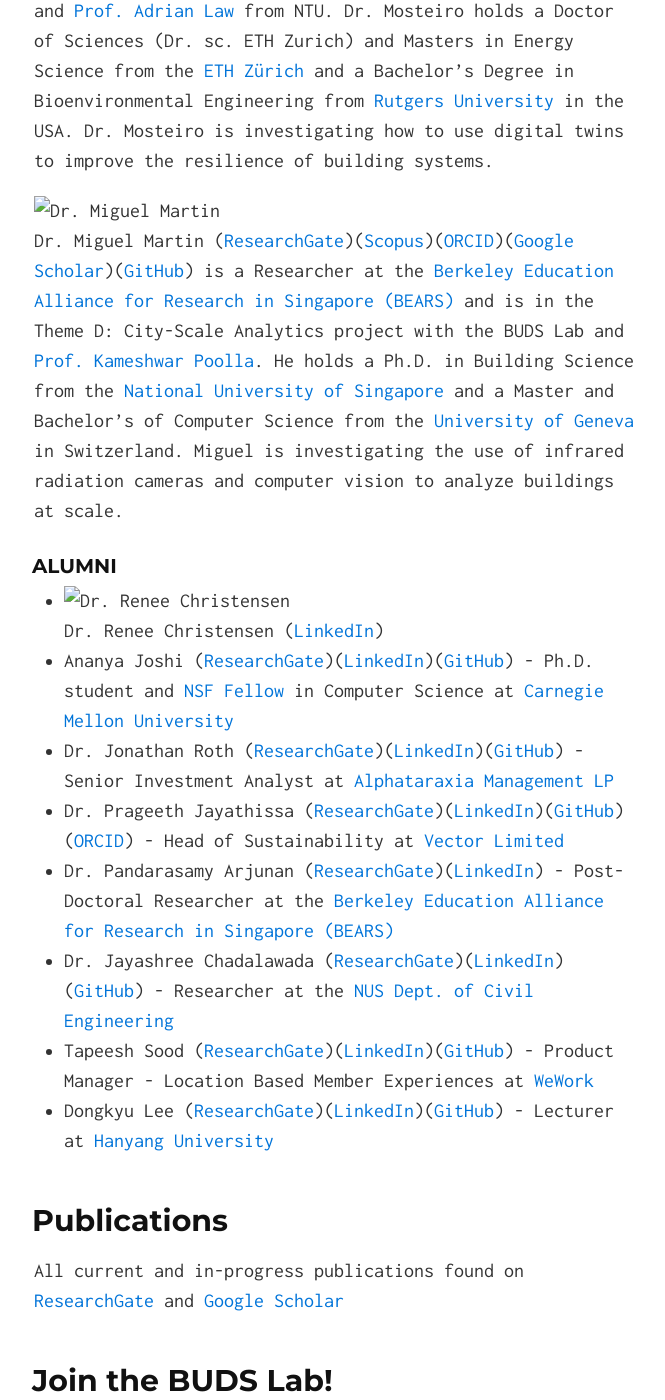
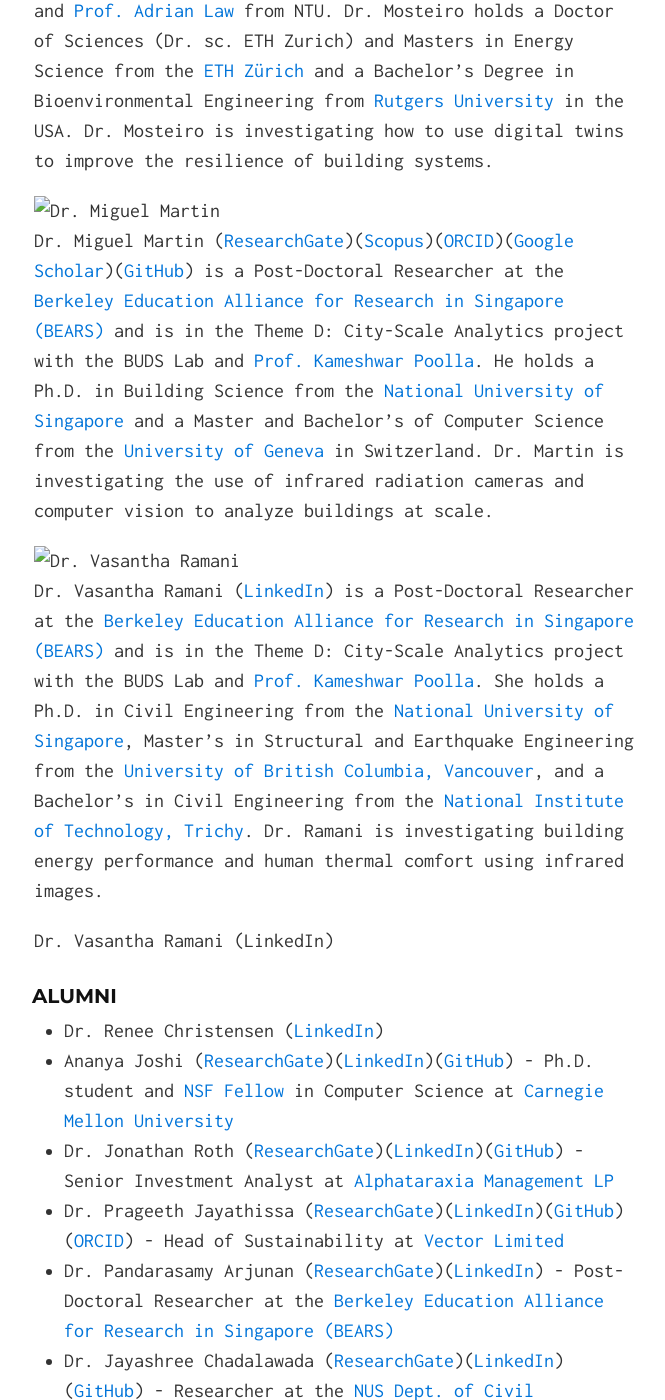
Before and after one commit to buds-lab/buds-lab.github.io, a Jekyll site: the page built from index.md, in a window 1280 px wide and 1400 px high, scrolled down 7114 px. Shown: the whole window, without its empty margins (306-971 px from the left). Built offline with Jekyll 4.4.1, drawn with Linux system fonts in a browser that asks for light colours.

Commit message:
Added Vasantha

```diff
--- a/index.md
+++ b/index.md
@@ -100,9 +100,12 @@ Dr. Federico Tartarini ([ResearchGate](https://www.researchgate.net/profile/Fede
 Dr. Martin Mosteiro Romero ([ResearchGate](https://www.researchgate.net/profile/Martin-Mosteiro-Romero){:target="_blank"})([LinkedIn](https://www.linkedin.com/in/mart%C3%ADn-mosteiro-romero-30830727/){:target="_blank"})([GitHub](https://github.com/martin-mosteiro){:target="_blank"})([Google Scholar](https://scholar.google.ch/citations?user=paRcx8wAAAAJ&hl=en){:target="_blank"}) is a Post-Doctoral Researcher in NUS as part of the [Future Resilient Systems (FRS) Lab](https://frs.ethz.ch){:target="_blank"} within the Module 1.4 - Digital Twin-Enabled System Resilience. The NUS part of this project is led by [Prof. Rudi Stouffs](https://www.sde.nus.edu.sg/arch/staffs/rudi-stouffs-dr/){:target="_blank"} and it is a collaboration with [Prof. Gabriela Hug](https://psl.ee.ethz.ch/people/prof--gabriela-hug.html){:target="_blank"} at the ETH Zurich and [Prof. Adrian Law](http://www.cee.ntu.edu.sg/aboutus/FacultyDir/Pages/cwklaw.aspx){:target="_blank"} from NTU. Dr. Mosteiro holds a Doctor of Sciences (Dr. sc. ETH Zurich) and Masters in Energy Science from the [ETH Z&uuml;rich](http://bit.ly/2nsD908){:target="_blank"} and a Bachelor's Degree in Bioenvironmental Engineering from [Rutgers University](https://www.rutgers.edu){:target="_blank"} in the USA. Dr. Mosteiro is investigating how to use digital twins to improve the resilience of building systems.
 
 ![Dr. Miguel Martin](buds-lab.github.io/miguelmartin.png)
-Dr. Miguel Martin ([ResearchGate](https://www.researchgate.net/profile/Miguel-Martin-15){:target="_blank"})([Scopus](https://www.scopus.com/authid/detail.uri?authorId=56037196400){:target="_blank"})([ORCID](https://orcid.org/0000-0003-2673-6844){:target="_blank"})([Google Scholar](https://scholar.google.com/citations?user=KngdHq4AAAAJ&hl=en){:target="_blank"})([GitHub](https://github.com/migmartin){:target="_blank"}) is a Researcher at the [Berkeley Education Alliance for Research in Singapore (BEARS)](http://sinberbest.berkeley.edu/){:target="_blank"} and is in the Theme D: City-Scale Analytics project with the BUDS Lab and [Prof. Kameshwar Poolla](https://www2.eecs.berkeley.edu/Faculty/Homepages/poolla.html){:target="_blank"}. He holds a Ph.D. in Building Science from the [National University of Singapore](https://www.nus.edu.sg){:target="_blank"} and a Master and Bachelor's of Computer Science from the [University of Geneva](https://www.unige.ch/en/university/presentation/){:target="_blank"} in Switzerland. Miguel is investigating the use of infrared radiation cameras and computer vision to analyze buildings at scale.
+Dr. Miguel Martin ([ResearchGate](https://www.researchgate.net/profile/Miguel-Martin-15){:target="_blank"})([Scopus](https://www.scopus.com/authid/detail.uri?authorId=56037196400){:target="_blank"})([ORCID](https://orcid.org/0000-0003-2673-6844){:target="_blank"})([Google Scholar](https://scholar.google.com/citations?user=KngdHq4AAAAJ&hl=en){:target="_blank"})([GitHub](https://github.com/migmartin){:target="_blank"}) is a Post-Doctoral Researcher at the [Berkeley Education Alliance for Research in Singapore (BEARS)](http://sinberbest.berkeley.edu/){:target="_blank"} and is in the Theme D: City-Scale Analytics project with the BUDS Lab and [Prof. Kameshwar Poolla](https://www2.eecs.berkeley.edu/Faculty/Homepages/poolla.html){:target="_blank"}. He holds a Ph.D. in Building Science from the [National University of Singapore](https://www.nus.edu.sg){:target="_blank"} and a Master and Bachelor's of Computer Science from the [University of Geneva](https://www.unige.ch/en/university/presentation/){:target="_blank"} in Switzerland. Dr. Martin is investigating the use of infrared radiation cameras and computer vision to analyze buildings at scale.
 
+![Dr. Vasantha Ramani](buds-lab.github.io/vasnatha.png)
+Dr. Vasantha Ramani ([LinkedIn](https://www.linkedin.com/in/vasantha-ramani-0a488022/){:target="_blank"}) is a Post-Doctoral Researcher at the [Berkeley Education Alliance for Research in Singapore (BEARS)](http://sinberbest.berkeley.edu/){:target="_blank"} and is in the Theme D: City-Scale Analytics project with the BUDS Lab and [Prof. Kameshwar Poolla](https://www2.eecs.berkeley.edu/Faculty/Homepages/poolla.html){:target="_blank"}. She holds a Ph.D. in Civil Engineering from the [National University of Singapore](https://www.nus.edu.sg){:target="_blank"}, Master’s in Structural and Earthquake Engineering from the [University of British Columbia, Vancouver](https://www.ubc.ca){:target="_blank"}, and a Bachelor’s in Civil Engineering from the [National Institute of Technology, Trichy](https://www.nitt.edu){:target="_blank"}. Dr. Ramani is investigating building energy performance and human thermal comfort using infrared images.
 
+Dr. Vasantha Ramani (LinkedIn)
 
 <!-- #### Student Researchers -->
 <!-- ![Vanessa Neo](buds-lab.github.io/vanessa.png) -->
@@ -110,9 +113,9 @@ Dr. Miguel Martin ([ResearchGate](https://www.researchgate.net/profile/Miguel-Ma
 
 
 #### Alumni
-* ![Dr. Renee Christensen](buds-lab.github.io/renee.jpeg)
-Dr. Renee Christensen ([LinkedIn](https://www.linkedin.com/in/renee-christensen-66843688/){:target="_blank"})
+* Dr. Renee Christensen ([LinkedIn](https://www.linkedin.com/in/renee-christensen-66843688/){:target="_blank"})
 <!-- is a Senior Research Fellow at the [NUS School of Design and Environment](http://www.sde.nus.edu.sg/){:target="_blank"} as a resident expert in Building Occupant Wellness and Environmental Behavior Analysis. She holds a Ph.D. in Environment and Behavior from the [University of Missouri - Columbia](https://missouri.edu/){:target="_blank"} and a Masters of Education from [Drury University](https://www.drury.edu/){:target="_blank"} in the USA. Dr. Christensen is analyzing how buildings impact people's health and satisfaction. -->
+<!-- ![Dr. Renee Christensen](buds-lab.github.io/renee.jpeg) -->
 * Ananya Joshi ([ResearchGate](https://www.researchgate.net/profile/Ananya_Joshi){:target="_blank"})([LinkedIn](https://www.linkedin.com/in/ananyaajoshi/){:target="_blank"})([GitHub](https://github.com/ananion-cation){:target="_blank"}) -  Ph.D. student and [NSF Fellow](https://www.nsfgrfp.org/){:target="_blank"} in Computer Science at [Carnegie Mellon University](https://www.cs.cmu.edu/){:target="_blank"}
 <!-- is a [U.S. Student Fulbright Scholar](https://www.cies.org/){:target="_blank"} at NUS in the BUDS Lab leading the [Project BuzzNET](https://bitsvbytes.com/){:target="_blank"}. She recently finished a Bachelor's of Science and Engineering in Computer Science from [Princeton University](https://www.princeton.edu/){:target="_blank"} and has previously worked at [Google](https://research.google.com/search.html){:target="_blank"} and the [MIT Lincoln Lab](https://www.ll.mit.edu/){:target="_blank"}. She will start a Ph.D. program and [NSF Fellowship](https://www.nsfgrfp.org/){:target="_blank"} in Fall 2020 in Computer Science at [Carnegie Mellon University](https://www.cs.cmu.edu/){:target="_blank"}. Ananya is a machine learning expert that will be leading the BuzzNET project focused on the identification of mosquito breeding areas in the tropical Singaporean climate. -->
 <!-- ![Dr. Prageeth Jayathissa](buds-lab.github.io/pjjayasthissa.jpeg) -->
```
Also changed, not shown: vasnatha.png (added).
